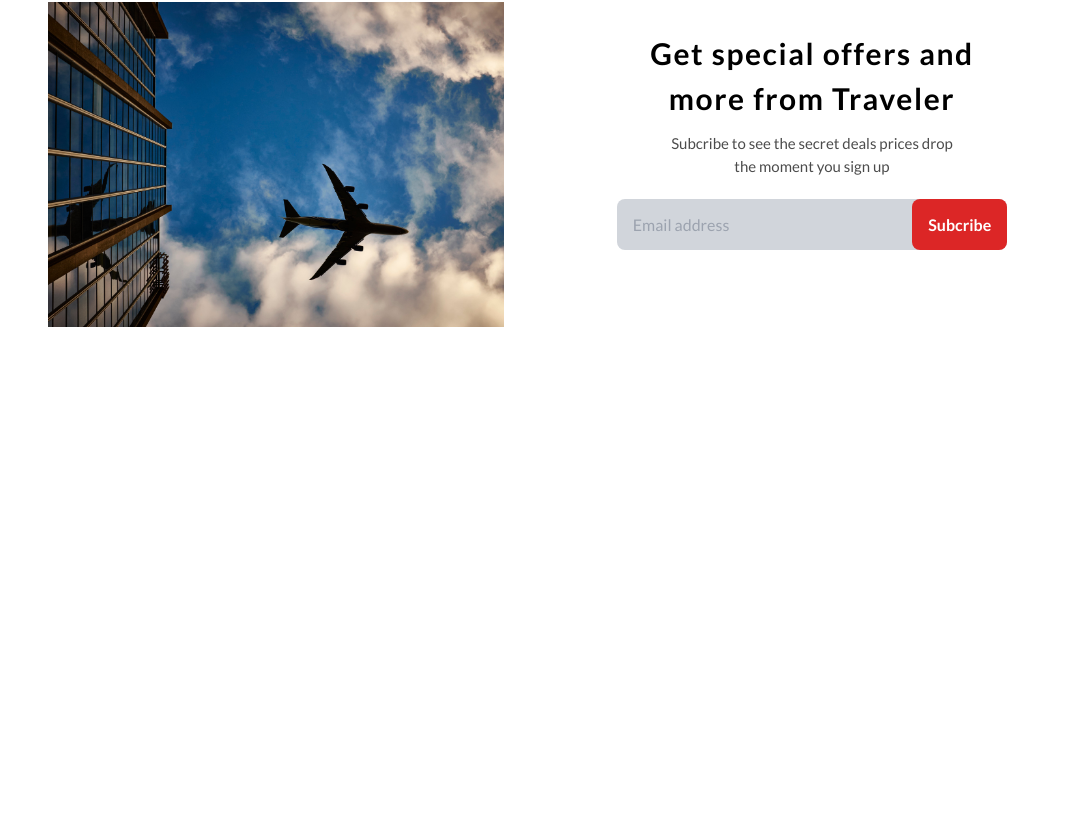
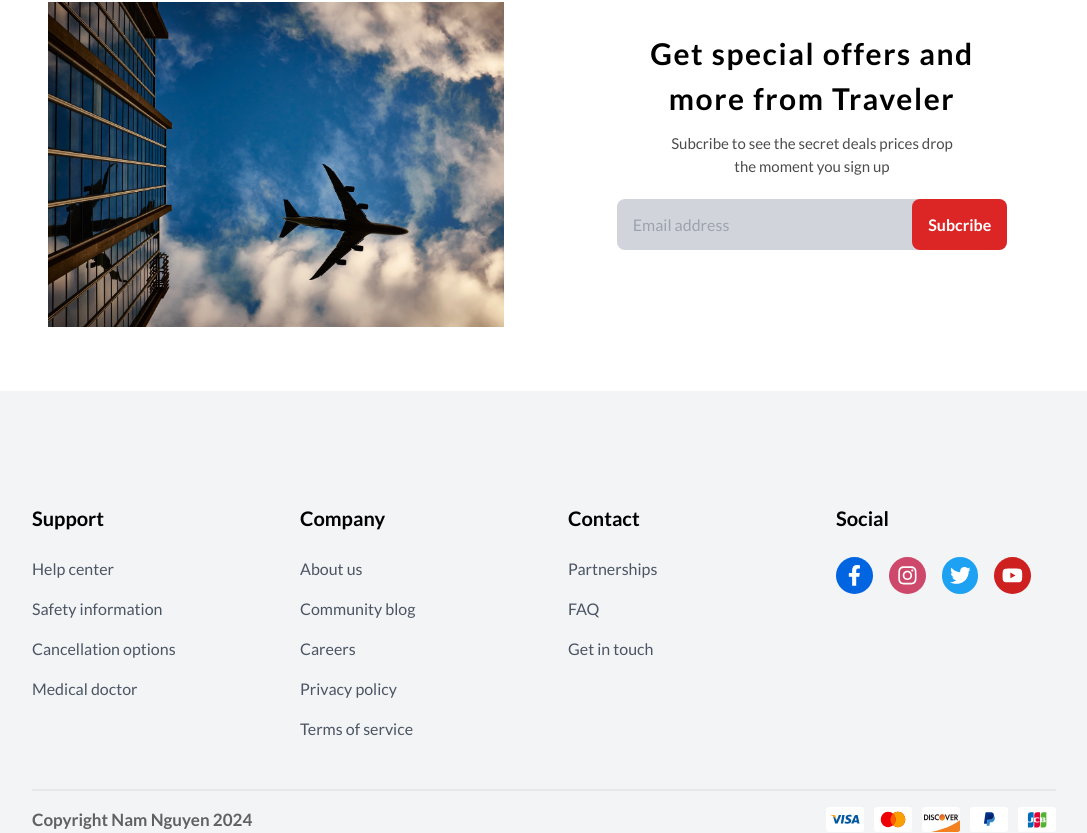
Before and after one commit to ndnam0409/travel-app, a Next.js app: page / in a window 1280 px wide. Shown: the part 3487-4320 px from the top of the page, without its empty margins (96-1183 px from the left). Before the commit the page ends 3878 px from the top, so only its background shows below. Built offline with nearby package versions, Linux system fonts and the light colour scheme.

Commit message:
finish Footer component

```diff
--- /dev/null
+++ b/components/Footer.tsx
@@ -0,0 +1,100 @@
+import Image from "next/image";
+import { FaFacebookF, FaInstagram, FaTwitter, FaYoutube } from "react-icons/fa";
+
+const Footer = () => {
+  return (
+    <div className="pd-[2rem] pt-[7rem] bg-gray-100">
+      <div className="w-[80%] mx-auto items-start grid grid-cols-1 border-b-2 pb-[2rem] md:grid-cols-2 lg:grid-cols-4 gap-[3rem]">
+        {/* First  */}
+        <div>
+          <h1 className="footer__heading">Support</h1>
+          <div>
+            <a className="footer__link" href="#">
+              Help center
+            </a>
+            <a className="footer__link" href="#">
+              Safety information
+            </a>
+            <a className="footer__link" href="#">
+              Cancellation options
+            </a>
+            <a className="footer__link" href="#">
+              Medical doctor
+            </a>
+          </div>
+        </div>
+
+        {/* Second  */}
+        <div>
+          <h1 className="footer__heading">Company</h1>
+          <div>
+            <a className="footer__link" href="#">
+              About us
+            </a>
+            <a className="footer__link" href="#">
+              Community blog
+            </a>
+            <a className="footer__link" href="#">
+              Careers
+            </a>
+            <a className="footer__link" href="#">
+              Privacy policy
+            </a>
+            <a className="footer__link" href="#">
+              Terms of service
+            </a>
+          </div>
+        </div>
+
+        {/* Third  */}
+        <div>
+          <h1 className="footer__heading">Contact</h1>
+          <div>
+            <a className="footer__link" href="#">
+              Partnerships
+            </a>
+            <a className="footer__link" href="#">
+              FAQ
+            </a>
+            <a className="footer__link" href="#">
+              Get in touch
+            </a>
+          </div>
+        </div>
+
+        {/* Fourth  */}
+        <div>
+          <h1 className="footer__heading">Social</h1>
+          <div className="flex items-center space-x-4 text-white text-[1.3rem]">
+            <div className="footer__icon bg-[#0165e1]">
+              <FaFacebookF />
+            </div>
+            <div className="footer__icon bg-[#cd486b]">
+              <FaInstagram />
+            </div>
+            <div className="footer__icon bg-[#1da1f2]">
+              <FaTwitter />
+            </div>
+            <div className="footer__icon bg-[#cd201f]">
+              <FaYoutube />
+            </div>
+          </div>
+        </div>
+      </div>
+      <div className="mt-[1rem] grid grid-cols-1 gap-[1.4rem] sm:grid-cols-2 justify-between w-[80%] mx-auto">
+        <p className="text-[17px] text-black opacity-60 font-semibold">
+          Copyright Nam Nguyen 2024
+        </p>
+        <Image
+          src="/images/pay.svg"
+          alt="pay"
+          width={230}
+          height={230}
+          className="object-contain sm:ml-auto"
+        />
+      </div>
+    </div>
+  );
+};
+
+export default Footer;
--- a/pages/index.tsx
+++ b/pages/index.tsx
@@ -1,3 +1,4 @@
+import Footer from "@/components/Footer";
 import Hero from "@/components/Hero";
 import Hotels from "@/components/Hotels";
 import MobileNav from "@/components/MobileNav";
@@ -21,6 +22,7 @@
       <Hotels />
       <Reviews />
       <Contact />
+      <Footer />
     </div>
   );
 };
--- a/styles/globals.css
+++ b/styles/globals.css
@@ -27,4 +27,16 @@
   .destination__p {
     @apply text-black text-[17px] text-center opacity-70 font-semibold;
   }
+
+  .footer__heading {
+    @apply mb-[1.5rem] text-[black] text-[20px] font-bold;
+  }
+
+  .footer__link {
+    @apply block mb-[1rem] text-gray-600 text-[16px] hover:text-red-500 transition-all duration-100 w-fit;
+  }
+
+  .footer__icon {
+    @apply w-[2.3rem] h-[2.3rem] flex cursor-pointer items-center justify-center rounded-full hover:opacity-60 transition-all duration-200;
+  }
 }
```
